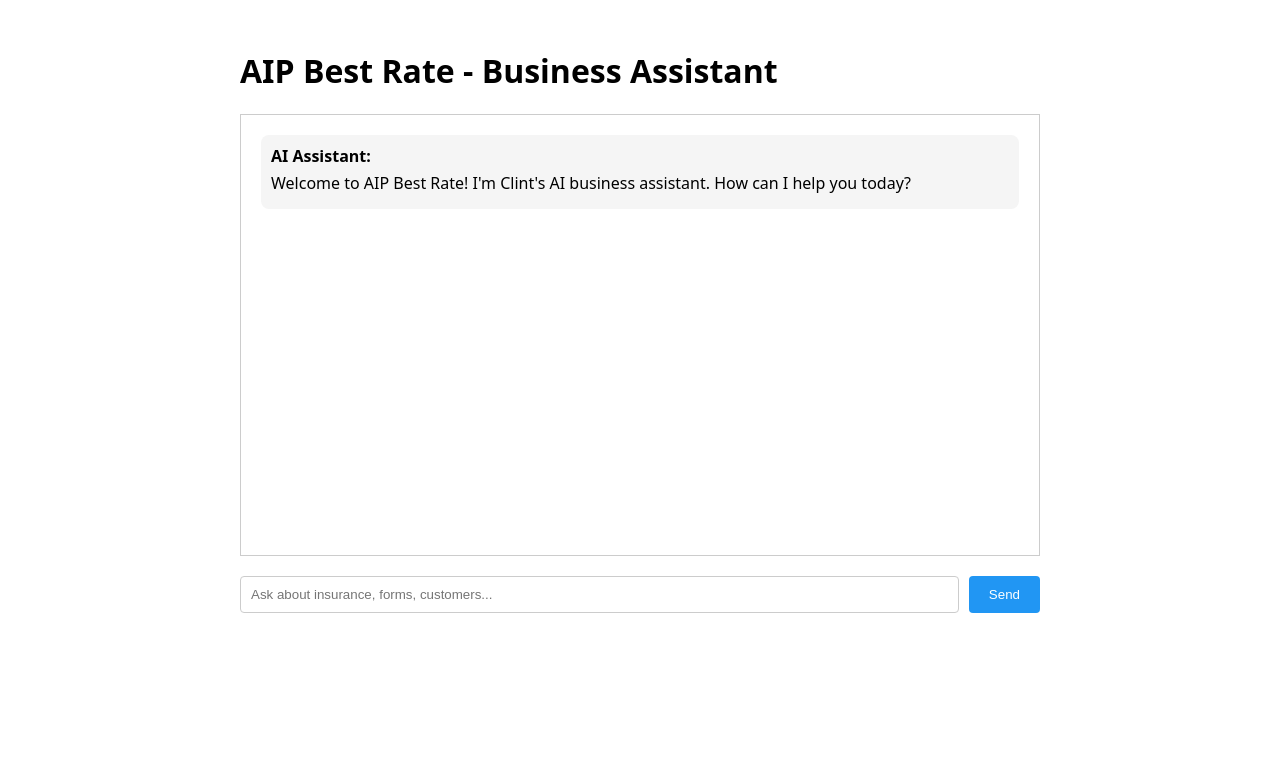
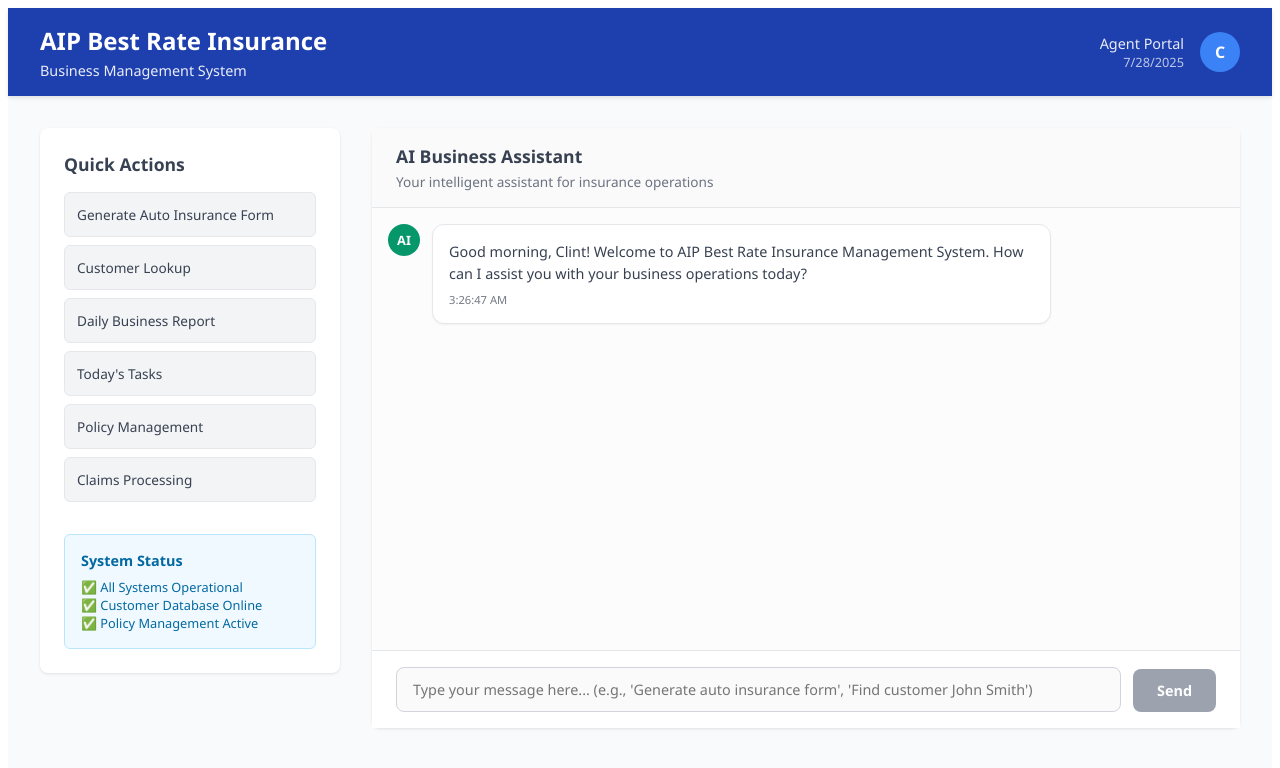
Before and after one commit to 1-20-15-11-1-4/clint-business-assistant, a Next.js app: page / in a window 1280 px wide. Shown: the top 768 px of the page. Built offline with nearby package versions, Linux system fonts and the light colour scheme.

Commit message:
Update index.js

```diff
--- a/pages/index.js
+++ b/pages/index.js
@@ -4,7 +4,7 @@ export default function Home() {
   const [messages, setMessages] = useState([
     {
       role: 'assistant',
-      content: 'Welcome to AIP Best Rate! I\'m Clint\'s AI business assistant. How can I help you today?',
+      content: 'Good morning, Clint! Welcome to AIP Best Rate Insurance Management System. How can I assist you with your business operations today?',
       timestamp: new Date()
     }
   ]);
@@ -33,7 +33,7 @@ export default function Home() {
           messages: [
             {
               role: "system",
-              content: "You are Clint's professional business assistant for AIP Best Rate insurance company. Help with insurance forms, customer management, and daily business tasks."
+              content: "You are Clint's professional business assistant for AIP Best Rate insurance company."
             },
             {
               role: "user",
@@ -48,9 +48,7 @@ export default function Home() {
       }
 
       const data = await response.json();
-      console.log('API Response:', data);
 
-      // OpenAI response format
       let responseText = '';
       if (data.choices && data.choices[0] && data.choices[0].message) {
         responseText = data.choices[0].message.content;
@@ -76,37 +74,290 @@ export default function Home() {
     setIsLoading(false);
   };
 
+  const quickActions = [
+    { label: 'Generate Auto Insurance Form', action: 'Generate an auto insurance form for a new customer' },
+    { label: 'Customer Lookup', action: 'Find customer information for John Smith' },
+    { label: 'Daily Business Report', action: 'Generate my daily business report' },
+    { label: 'Today\'s Tasks', action: 'Show me my tasks for today' },
+    { label: 'Policy Management', action: 'Help me with policy management' },
+    { label: 'Claims Processing', action: 'I need help processing a claim' }
+  ];
+
+  const handleQuickAction = (action) => {
+    setInputMessage(action);
+    // Auto-send the message
+    setTimeout(() => {
+      handleSendMessage();
+    }, 100);
+  };
+
   return (
-    <div style={{ minHeight: '100vh', padding: '20px', fontFamily: 'system-ui' }}>
-      <div style={{ maxWidth: '800px', margin: '0 auto' }}>
-        <h1>AIP Best Rate - Business Assistant</h1>
+    <div style={{
+      minHeight: '100vh',
+      backgroundColor: '#f8fafc',
+      fontFamily: '"Segoe UI", Tahoma, Geneva, Verdana, sans-serif'
+    }}>
+      {/* Professional Header */}
+      <div style={{
+        backgroundColor: '#1e40af',
+        color: 'white',
+        padding: '1rem 2rem',
+        boxShadow: '0 2px 4px rgba(0,0,0,0.1)'
+      }}>
+        <div style={{ maxWidth: '1200px', margin: '0 auto', display: 'flex', alignItems: 'center', justifyContent: 'space-between' }}>
+          <div>
+            <h1 style={{ margin: 0, fontSize: '1.5rem', fontWeight: '600' }}>AIP Best Rate Insurance</h1>
+            <p style={{ margin: '0.25rem 0 0 0', opacity: 0.9, fontSize: '0.9rem' }}>Business Management System</p>
+          </div>
+          <div style={{ display: 'flex', alignItems: 'center', gap: '1rem' }}>
+            <div style={{ textAlign: 'right' }}>
+              <div style={{ fontSize: '0.9rem', opacity: 0.9 }}>Agent Portal</div>
+              <div style={{ fontSize: '0.8rem', opacity: 0.7 }}>{new Date().toLocaleDateString()}</div>
+            </div>
+            <div style={{
+              width: '40px',
+              height: '40px',
+              backgroundColor: '#3b82f6',
+              borderRadius: '50%',
+              display: 'flex',
+              alignItems: 'center',
+              justifyContent: 'center',
+              fontWeight: 'bold'
+            }}>
+              C
+            </div>
+          </div>
+        </div>
+      </div>
 
-        <div style={{ height: '400px', border: '1px solid #ccc', padding: '20px', overflowY: 'auto', marginBottom: '20px' }}>
+      <div style={{ maxWidth: '1200px', margin: '0 auto', padding: '2rem', display: 'grid', gridTemplateColumns: '300px 1fr', gap: '2rem' }}>
+
+        {/* Quick Actions Sidebar */}
+        <div style={{
+          backgroundColor: 'white',
+          borderRadius: '8px',
+          boxShadow: '0 1px 3px rgba(0,0,0,0.1)',
+          padding: '1.5rem',
+          height: 'fit-content'
+        }}>
+          <h3 style={{ margin: '0 0 1rem 0', color: '#374151', fontSize: '1.1rem', fontWeight: '600' }}>Quick Actions</h3>
+          <div style={{ display: 'flex', flexDirection: 'column', gap: '0.5rem' }}>
+            {quickActions.map((item, index) => (
+              <button
+                key={index}
+                onClick={() => handleQuickAction(item.action)}
+                style={{
+                  padding: '0.75rem',
+                  backgroundColor: '#f3f4f6',
+                  border: '1px solid #e5e7eb',
+                  borderRadius: '6px',
+                  cursor: 'pointer',
+                  textAlign: 'left',
+                  fontSize: '0.85rem',
+                  color: '#374151',
+                  transition: 'all 0.2s',
+                  fontFamily: 'inherit'
+                }}
+                onMouseOver={(e) => {
+                  e.target.style.backgroundColor = '#e5e7eb';
+                  e.target.style.borderColor = '#1e40af';
+                }}
+                onMouseOut={(e) => {
+                  e.target.style.backgroundColor = '#f3f4f6';
+                  e.target.style.borderColor = '#e5e7eb';
+                }}
+              >
+                {item.label}
+              </button>
+            ))}
+          </div>
+
+          <div style={{ marginTop: '2rem', padding: '1rem', backgroundColor: '#f0f9ff', borderRadius: '6px', border: '1px solid #bae6fd' }}>
+            <h4 style={{ margin: '0 0 0.5rem 0', color: '#0369a1', fontSize: '0.9rem' }}>System Status</h4>
+            <div style={{ fontSize: '0.8rem', color: '#0369a1' }}>
+              <div>✅ All Systems Operational</div>
+              <div>✅ Customer Database Online</div>
+              <div>✅ Policy Management Active</div>
+            </div>
+          </div>
+        </div>
+
+        {/* Main Chat Interface */}
+        <div style={{
+          backgroundColor: 'white',
+          borderRadius: '8px',
+          boxShadow: '0 1px 3px rgba(0,0,0,0.1)',
+          display: 'flex',
+          flexDirection: 'column',
+          height: '600px'
+        }}>
+          {/* Chat Header */}
+          <div style={{
+            padding: '1rem 1.5rem',
+            borderBottom: '1px solid #e5e7eb',
+            backgroundColor: '#fafafa'
+          }}>
+            <h2 style={{ margin: 0, color: '#374151', fontSize: '1.1rem', fontWeight: '600' }}>AI Business Assistant</h2>
+            <p style={{ margin: '0.25rem 0 0 0', color: '#6b7280', fontSize: '0.85rem' }}>Your intelligent assistant for insurance operations</p>
+          </div>
+
+          {/* Messages Area */}
+          <div style={{
+            flex: 1,
+            overflowY: 'auto',
+            padding: '1rem',
+            backgroundColor: '#fcfcfc'
+          }}>
             {messages.map((message, index) => (
-            <div key={index} style={{ marginBottom: '15px', padding: '10px', background: message.role === 'user' ? '#e3f2fd' : '#f5f5f5', borderRadius: '8px' }}>
-              <strong>{message.role === 'user' ? 'You' : 'AI Assistant'}:</strong>
-              <p style={{ margin: '5px 0' }}>{message.content}</p>
+              <div key={index} style={{
+                marginBottom: '1.5rem',
+                display: 'flex',
+                flexDirection: message.role === 'user' ? 'row-reverse' : 'row',
+                alignItems: 'flex-start',
+                gap: '0.75rem'
+              }}>
+                {/* Avatar */}
+                <div style={{
+                  width: '32px',
+                  height: '32px',
+                  borderRadius: '50%',
+                  backgroundColor: message.role === 'user' ? '#1e40af' : '#059669',
+                  color: 'white',
+                  display: 'flex',
+                  alignItems: 'center',
+                  justifyContent: 'center',
+                  fontSize: '0.8rem',
+                  fontWeight: 'bold',
+                  flexShrink: 0
+                }}>
+                  {message.role === 'user' ? 'C' : 'AI'}
+                </div>
+
+                {/* Message Bubble */}
+                <div style={{
+                  maxWidth: '70%',
+                  padding: '1rem',
+                  borderRadius: '12px',
+                  backgroundColor: message.role === 'user' ? '#1e40af' : 'white',
+                  color: message.role === 'user' ? 'white' : '#374151',
+                  border: message.role === 'assistant' ? '1px solid #e5e7eb' : 'none',
+                  boxShadow: message.role === 'assistant' ? '0 1px 2px rgba(0,0,0,0.05)' : 'none'
+                }}>
+                  <div style={{
+                    whiteSpace: 'pre-wrap',
+                    lineHeight: '1.5',
+                    fontSize: '0.9rem'
+                  }}>
+                    {message.content}
+                  </div>
+                  <div style={{
+                    marginTop: '0.5rem',
+                    fontSize: '0.7rem',
+                    opacity: 0.7
+                  }}>
+                    {message.timestamp.toLocaleTimeString()}
+                  </div>
+                </div>
               </div>
             ))}
-          {isLoading && <div>AI is thinking...</div>}
+
+            {isLoading && (
+              <div style={{
+                display: 'flex',
+                alignItems: 'center',
+                gap: '0.75rem',
+                marginBottom: '1rem'
+              }}>
+                <div style={{
+                  width: '32px',
+                  height: '32px',
+                  borderRadius: '50%',
+                  backgroundColor: '#059669',
+                  color: 'white',
+                  display: 'flex',
+                  alignItems: 'center',
+                  justifyContent: 'center',
+                  fontSize: '0.8rem',
+                  fontWeight: 'bold'
+                }}>
+                  AI
+                </div>
+                <div style={{
+                  padding: '1rem',
+                  backgroundColor: 'white',
+                  borderRadius: '12px',
+                  border: '1px solid #e5e7eb',
+                  color: '#6b7280',
+                  fontSize: '0.9rem'
+                }}>
+                  Processing your request...
+                </div>
+              </div>
+            )}
           </div>
 
-        <div style={{ display: 'flex', gap: '10px' }}>
+          {/* Input Area */}
+          <div style={{
+            padding: '1rem 1.5rem',
+            borderTop: '1px solid #e5e7eb',
+            backgroundColor: 'white'
+          }}>
+            <div style={{ display: 'flex', gap: '0.75rem', alignItems: 'flex-end' }}>
               <input
                 type="text"
                 value={inputMessage}
                 onChange={(e) => setInputMessage(e.target.value)}
                 onKeyPress={(e) => e.key === 'Enter' && handleSendMessage()}
-            placeholder="Ask about insurance, forms, customers..."
-            style={{ flex: 1, padding: '10px', border: '1px solid #ccc', borderRadius: '4px' }}
+                placeholder="Type your message here... (e.g., 'Generate auto insurance form', 'Find customer John Smith')"
+                style={{
+                  flex: 1,
+                  padding: '0.75rem 1rem',
+                  border: '1px solid #d1d5db',
+                  borderRadius: '8px',
+                  fontSize: '0.9rem',
+                  outline: 'none',
+                  fontFamily: 'inherit',
+                  backgroundColor: '#fafafa'
+                }}
+                onFocus={(e) => {
+                  e.target.style.borderColor = '#1e40af';
+                  e.target.style.backgroundColor = 'white';
+                }}
+                onBlur={(e) => {
+                  e.target.style.borderColor = '#d1d5db';
+                  e.target.style.backgroundColor = '#fafafa';
+                }}
               />
               <button
                 onClick={handleSendMessage}
                 disabled={!inputMessage.trim() || isLoading}
-            style={{ padding: '10px 20px', background: '#2196f3', color: 'white', border: 'none', borderRadius: '4px', cursor: 'pointer' }}
+                style={{
+                  padding: '0.75rem 1.5rem',
+                  backgroundColor: !inputMessage.trim() || isLoading ? '#9ca3af' : '#1e40af',
+                  color: 'white',
+                  border: 'none',
+                  borderRadius: '8px',
+                  cursor: !inputMessage.trim() || isLoading ? 'not-allowed' : 'pointer',
+                  fontSize: '0.9rem',
+                  fontWeight: '600',
+                  fontFamily: 'inherit',
+                  transition: 'background-color 0.2s'
+                }}
+                onMouseOver={(e) => {
+                  if (!(!inputMessage.trim() || isLoading)) {
+                    e.target.style.backgroundColor = '#1d4ed8';
+                  }
+                }}
+                onMouseOut={(e) => {
+                  if (!(!inputMessage.trim() || isLoading)) {
+                    e.target.style.backgroundColor = '#1e40af';
+                  }
+                }}
               >
-            Send
+                {isLoading ? 'Processing...' : 'Send'}
               </button>
+            </div>
+          </div>
         </div>
       </div>
     </div>
```
Lines whose indentation alone changed are shown as unchanged.
